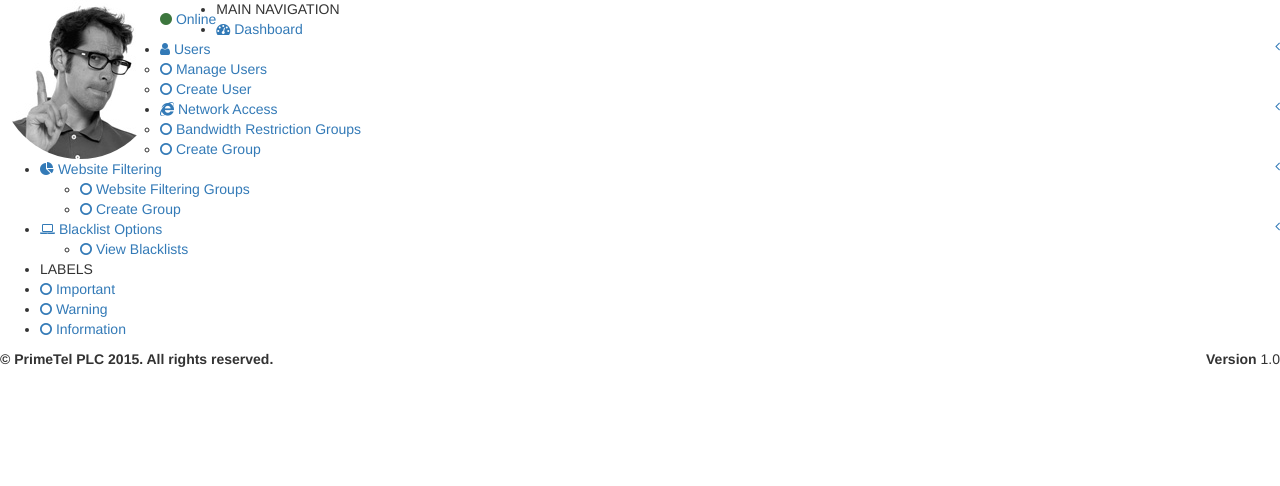
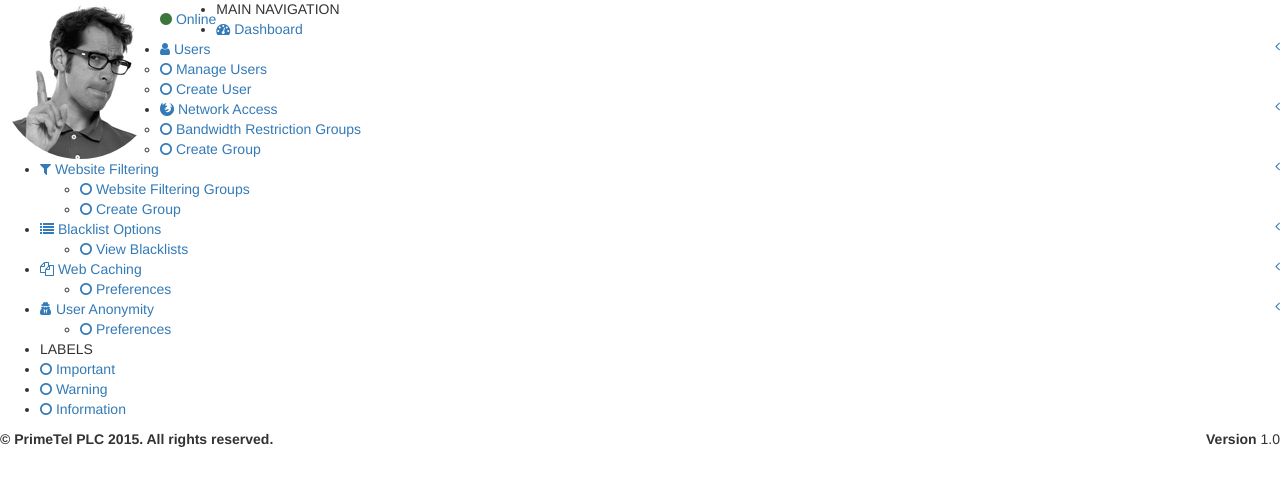
Before and after one commit to dimosthe/Squid-dashboard, a Yii app: template views/layouts/main.php in a window 1280 px wide. Shown: the part 232-718 px from the top of the page. Run offline with PHP 8.4 and a stand-in for Yii, Linux system fonts and the light colour scheme; the template is opened without the code that fills it, so the values that code supplies are empty; some libraries are stand-ins or nearby versions.

Commit message:
icons changed on layout

```diff
--- a/views/layouts/main.php
+++ b/views/layouts/main.php
@@ -193,7 +193,7 @@ CustomAsset::register($this);
                     </li>
                     <li class="treeview">
                         <a href="#">
-                            <i class="fa fa-internet-explorer"></i>
+                            <i class="fa fa-firefox"></i>
                             <span>Network Access</span>
                             <i class="fa fa-angle-left pull-right"></i>
                         </a>
@@ -204,7 +204,7 @@ CustomAsset::register($this);
                     </li>
                     <li class="treeview">
                         <a href="#">
-                            <i class="fa fa-pie-chart"></i>
+                            <i class="fa fa-filter"></i>
                             <span>Website Filtering</span>
                             <i class="fa fa-angle-left pull-right"></i>
                         </a>
@@ -215,12 +215,32 @@ CustomAsset::register($this);
                     </li>
                     <li class="treeview">
                         <a href="#">
-                            <i class="fa fa-laptop"></i>
+                            <i class="fa fa-list"></i>
                             <span>Blacklist Options</span>
                             <i class="fa fa-angle-left pull-right"></i>
                         </a>
                         <ul class="treeview-menu">
                             <li><a href="<?= Url::to(['/blacklist/index']); ?>"><i class="fa fa-circle-o text-red"></i> View Blacklists</a></li>
+                        </ul>
+                    </li>
+                    <li class="treeview">
+                        <a href="#">
+                            <i class="fa fa-files-o"></i>
+                            <span>Web Caching</span>
+                            <i class="fa fa-angle-left pull-right"></i>
+                        </a>
+                        <ul class="treeview-menu">
+                            <li><a href="#"><i class="fa fa-circle-o text-red"></i> Preferences</a></li>
+                        </ul>
+                    </li>
+                    <li class="treeview">
+                        <a href="#">
+                            <i class="fa fa-user-secret"></i>
+                            <span>User Anonymity</span>
+                            <i class="fa fa-angle-left pull-right"></i>
+                        </a>
+                        <ul class="treeview-menu">
+                            <li><a href="#"><i class="fa fa-circle-o text-red"></i> Preferences</a></li>
                         </ul>
                     </li>
 
```
